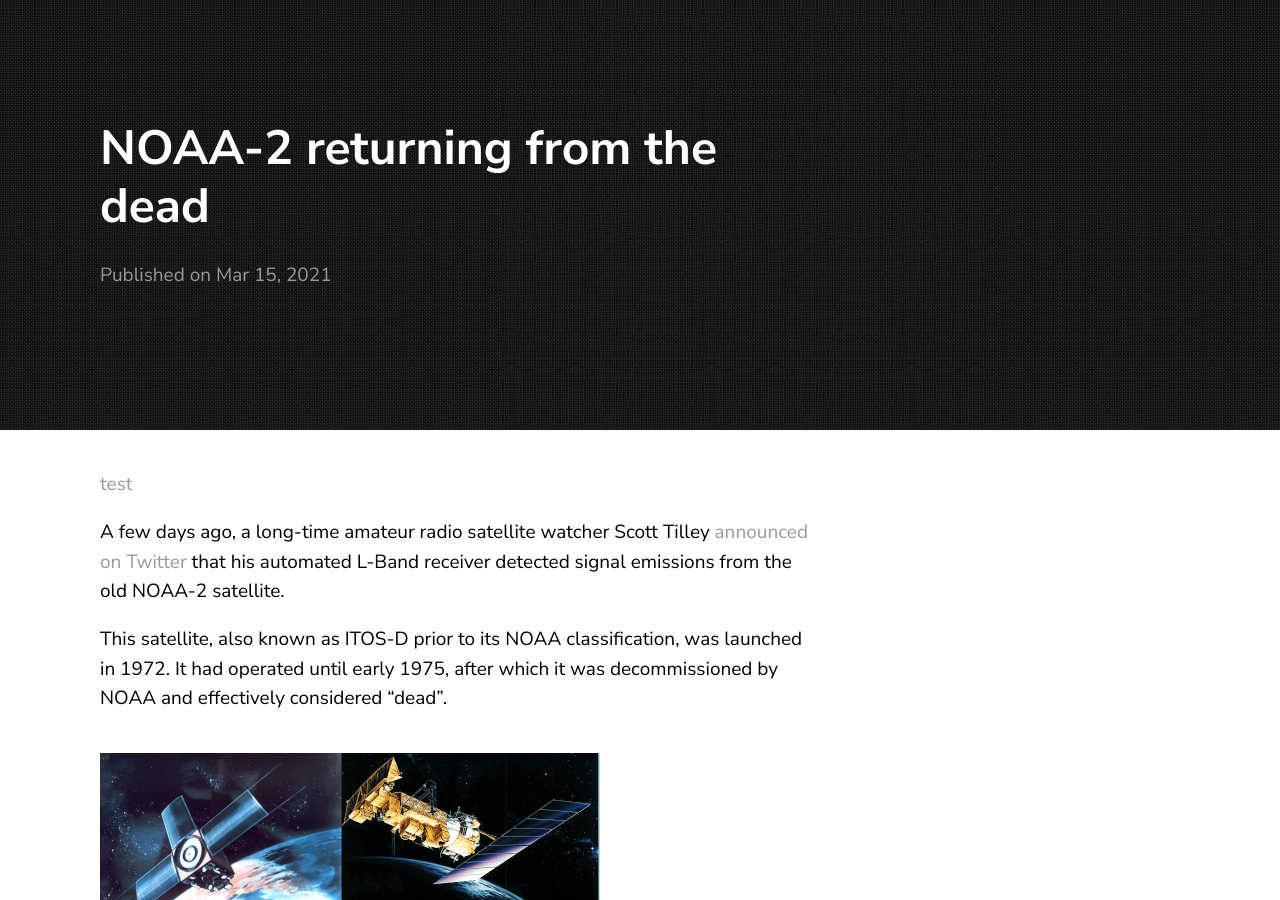
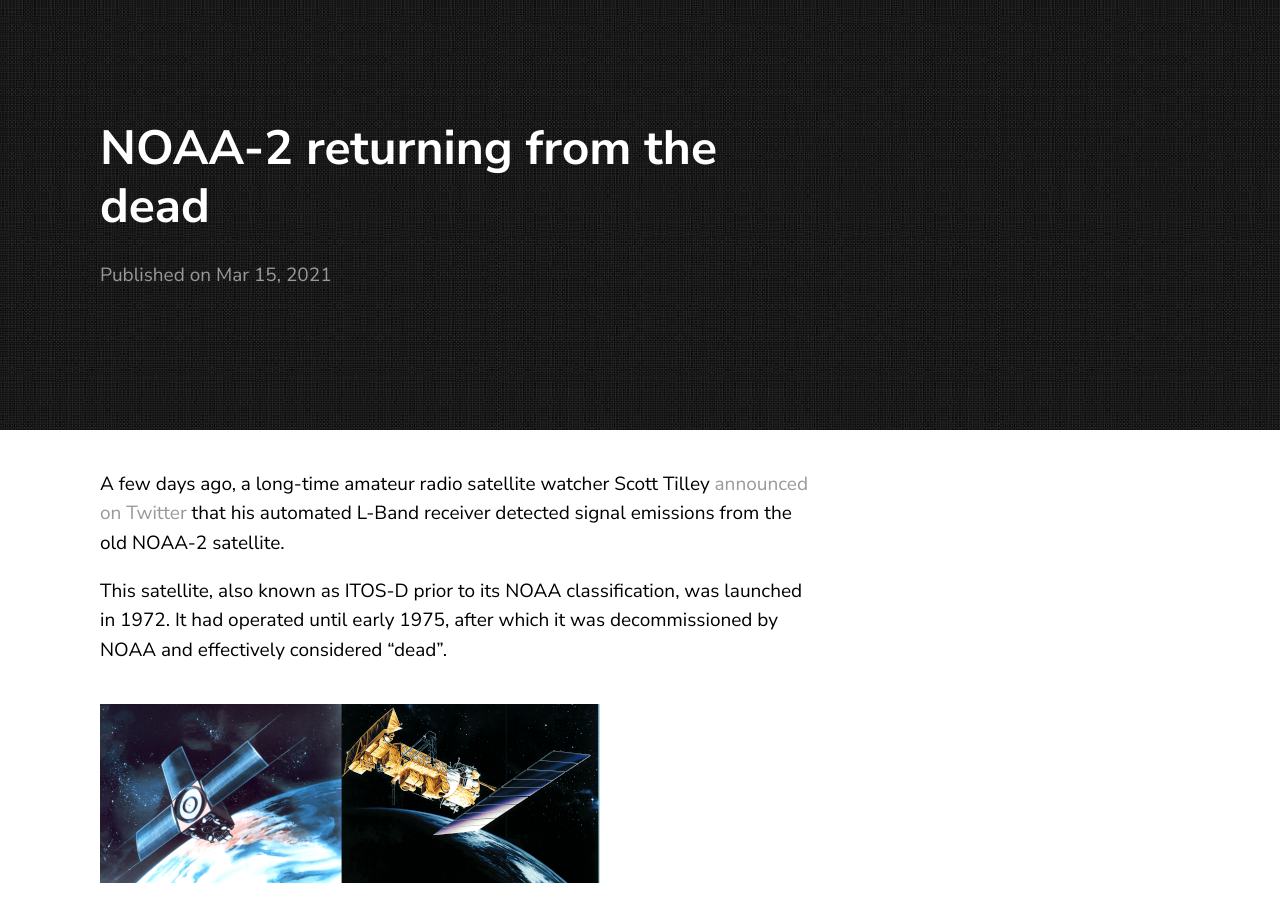
Before and after one commit to sgcderek/sgcderek.github.io, a Jekyll site: the page built from _posts/2021-03-15-noaa2-revival.markdown, in a window 1280 px wide and 900 px high. Built offline with Jekyll 4.4.1, drawn with Linux system fonts in a browser that asks for light colours.

Commit message:
end of test

```diff
--- a/_posts/2021-03-15-noaa2-revival.markdown
+++ b/_posts/2021-03-15-noaa2-revival.markdown
@@ -5,7 +5,6 @@
 date:   2021-03-15
 categories:
 ---
-[test](#123-test-heading)
 
 A few days ago, a long-time amateur radio satellite watcher Scott Tilley  [announced on Twitter](https://twitter.com/coastal8049/status/1370568925386215428)  that his automated L-Band receiver detected signal emissions from the old NOAA-2 satellite.
 
@@ -58,5 +57,3 @@
 It is also not known how long the satellite will stay alive. It may become a new longtime member of the historic fleet alongside the likes of Transit 5B-5, NOAA-9, or FengYun-1D, or it may shut off any second now remaining silent forever...
 
 The baseband containing my signal can be downloaded [here](https://cloud.xerbo.net/s/PnSWL9TGmMFZJtF). Thanks again to Xerbo for taking his time to decode this and hosting the baseband recording on his server.
-
-# 1.2.3 Test Heading
```
